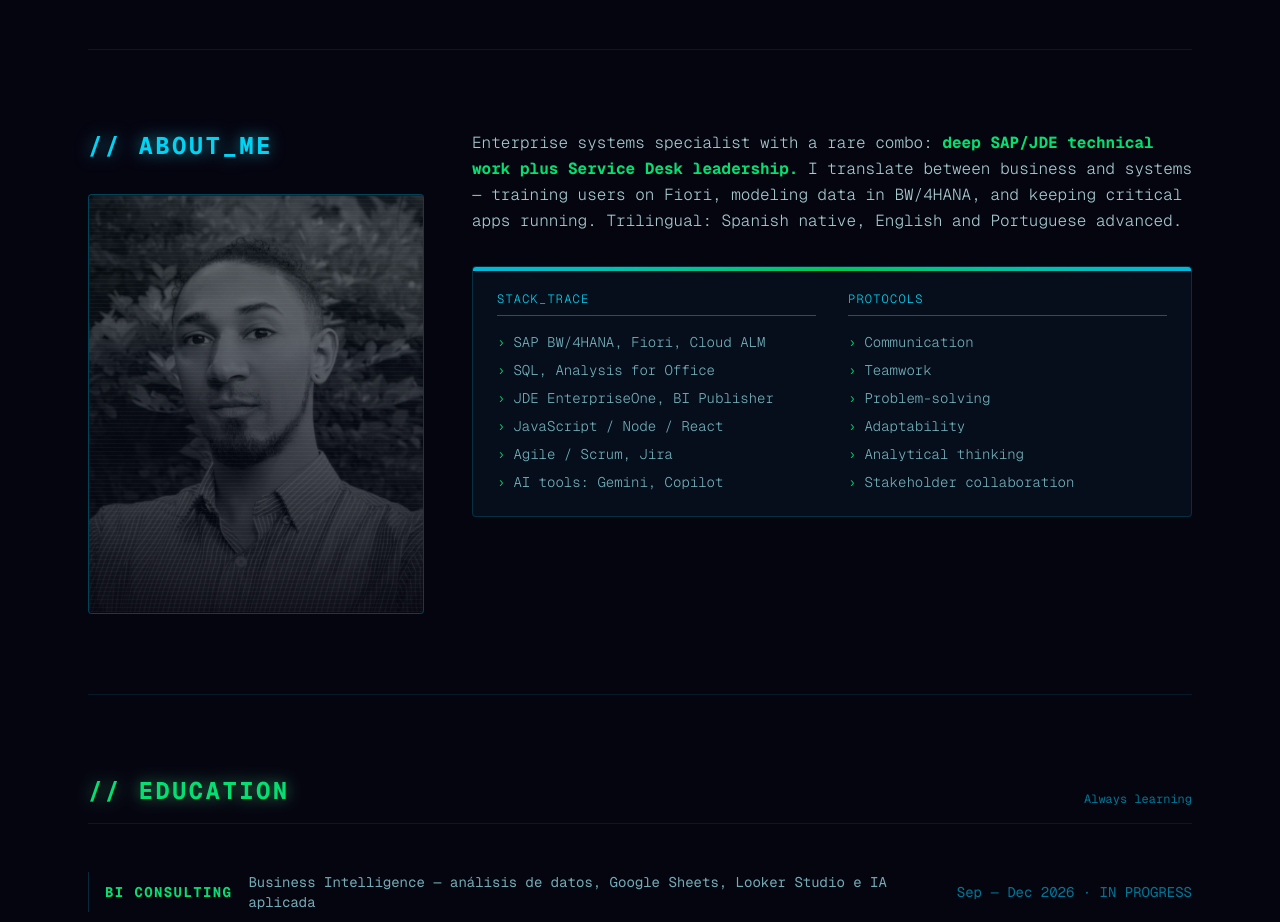
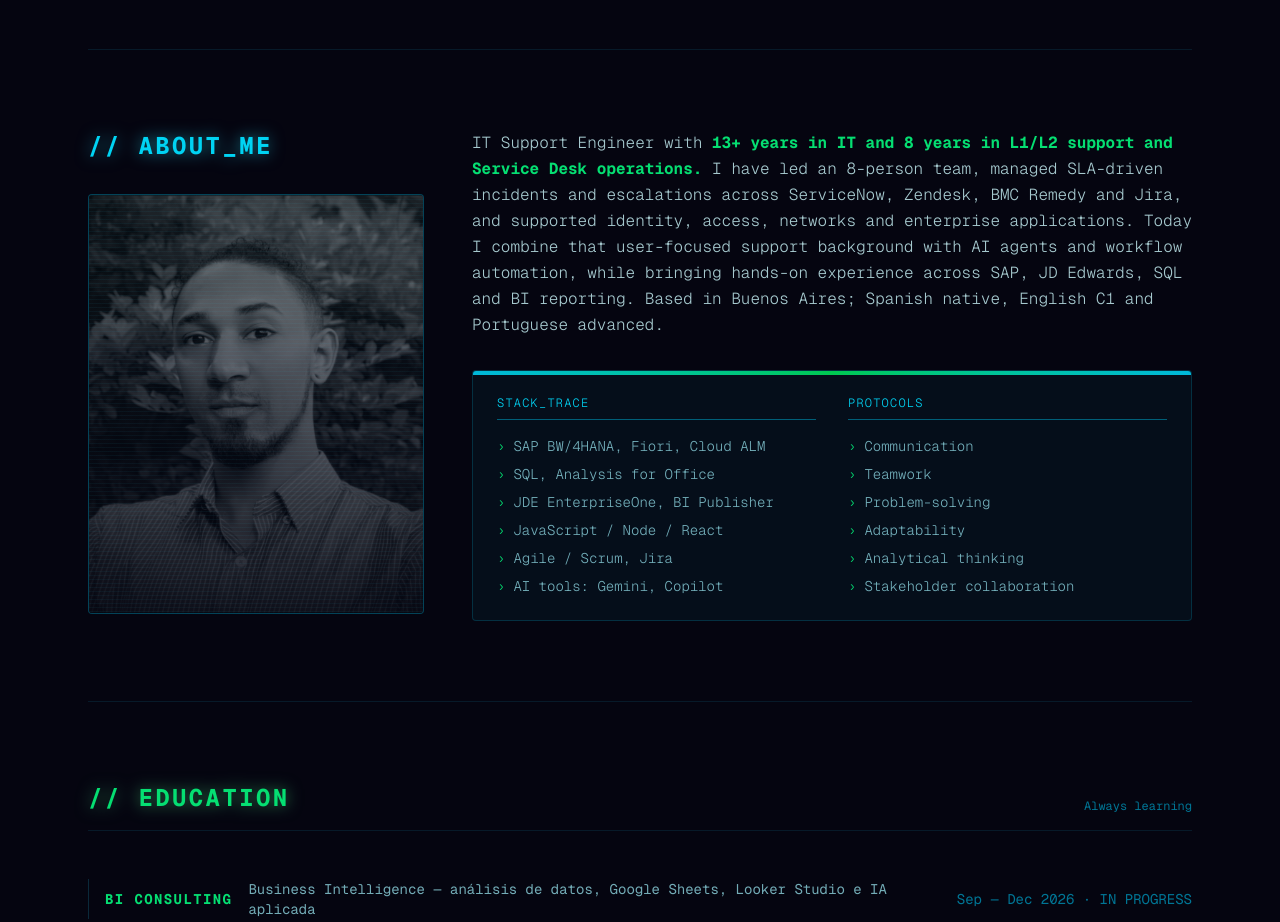
Before and after one commit to lucasgiurastante/lucasgiurastante.github.io, a Next.js app: page / in a window 1280 px wide. Shown: the part 3100-4022 px from the top of the page. Built offline with nearby package versions, Linux system fonts and the light colour scheme.

Commit message:
feat(portfolio): refresh about from support CV

```diff
--- a/app/page.tsx
+++ b/app/page.tsx
@@ -209,9 +209,7 @@ export default function Home() {
           </div>
           <div className="md:col-span-8 space-y-8 text-cyan-100/80 leading-relaxed font-light">
             <p>
-              Enterprise systems specialist with a rare combo: <strong className="text-green-400 font-bold">deep SAP/JDE technical work plus Service Desk leadership.</strong> I
-              translate between business and systems — training users on Fiori, modeling data in BW/4HANA, and keeping critical
-              apps running. Trilingual: Spanish native, English and Portuguese advanced.
+              IT Support Engineer with <strong className="text-green-400 font-bold">13+ years in IT and 8 years in L1/L2 support and Service Desk operations.</strong> I have led an 8-person team, managed SLA-driven incidents and escalations across ServiceNow, Zendesk, BMC Remedy and Jira, and supported identity, access, networks and enterprise applications. Today I combine that user-focused support background with AI agents and workflow automation, while bringing hands-on experience across SAP, JD Edwards, SQL and BI reporting. Based in Buenos Aires; Spanish native, English C1 and Portuguese advanced.
             </p>
             <div className="p-6 bg-cyan-950/20 border border-cyan-500/20 rounded-sm relative overflow-hidden">
               <div className="absolute top-0 left-0 w-full h-1 bg-gradient-to-r from-cyan-500 via-green-500 to-cyan-500" />
```
